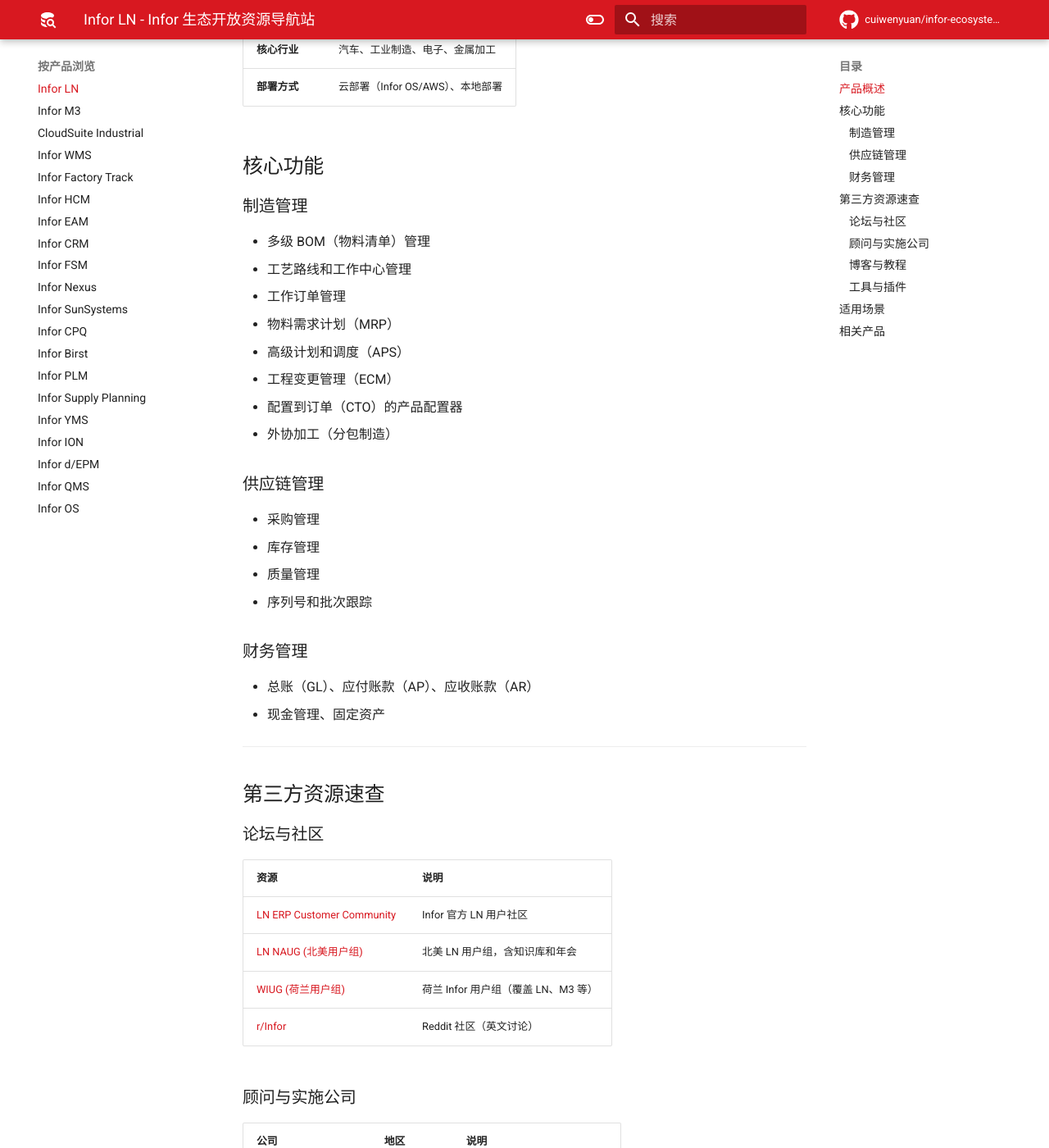
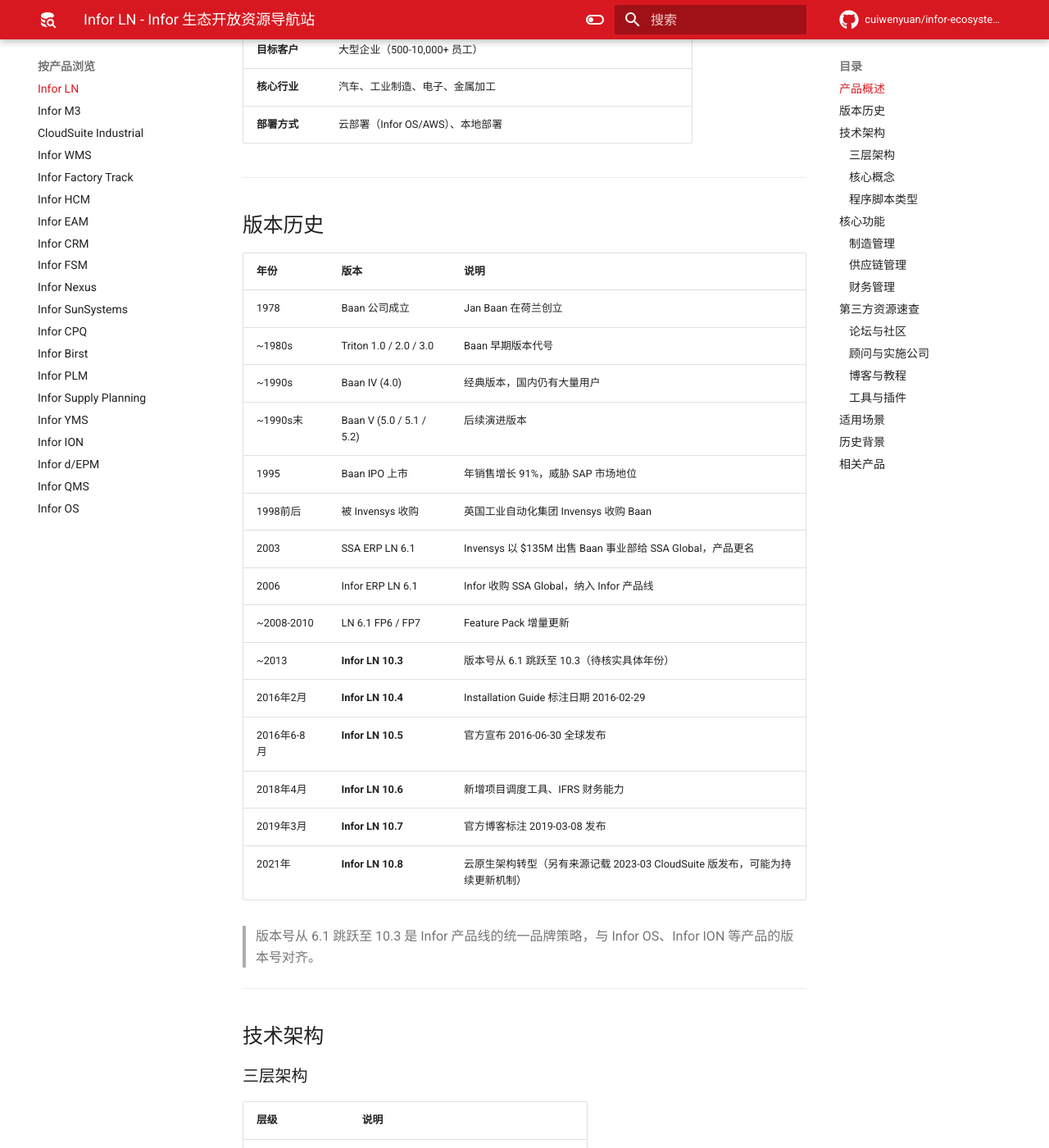
Before and after one commit to cuiwenyuan/infor-ecosystem-open-resources, an MkDocs documentation site: the page built from docs/by-product/ln.md, in a window 1280 px wide and 1400 px high, scrolled down 540 px. Shown: the whole window at 82% size. Built offline with MkDocs 1.6.1 and Material for MkDocs 9.7.7, drawn with Linux system fonts in a browser that asks for light colours; comment, search, counter and statistics services are not loaded; some of the changed text lies outside the part shown.

Commit message:
by-product/ln.md 补充版本历史和技术架构章节（Baan→SSA→Infor 完整演进时间线、三层架构、Package/Module 概念）

```diff
--- a/docs/by-product/ln.md
+++ b/docs/by-product/ln.md
@@ -14,10 +14,61 @@
 | 项目 | 说明 |
 |------|------|
 | **产品类型** | ERP 系统 |
-| **前身** | Baan IV / Baan 5c / Baan LN |
+| **前身** | Baan IV / Baan 5c / SSA ERP LN 6.1 |
+| **历史名称** | Baan IV → Baan V → SSA ERP LN 6.1 → Infor ERP LN 6.1 → Infor LN 10.x |
 | **目标客户** | 大型企业（500-10,000+ 员工） |
 | **核心行业** | 汽车、工业制造、电子、金属加工 |
 | **部署方式** | 云部署（Infor OS/AWS）、本地部署 |
+
+---
+
+## 版本历史
+
+| 年份 | 版本 | 说明 |
+|------|------|------|
+| 1978 | Baan 公司成立 | Jan Baan 在荷兰创立 |
+| ~1980s | Triton 1.0 / 2.0 / 3.0 | Baan 早期版本代号 |
+| ~1990s | Baan IV (4.0) | 经典版本，国内仍有大量用户 |
+| ~1990s末 | Baan V (5.0 / 5.1 / 5.2) | 后续演进版本 |
+| 1995 | Baan IPO 上市 | 年销售增长 91%，威胁 SAP 市场地位 |
+| 1998前后 | 被 Invensys 收购 | 英国工业自动化集团 Invensys 收购 Baan |
+| 2003 | SSA ERP LN 6.1 | Invensys 以 $135M 出售 Baan 事业部给 SSA Global，产品更名 |
+| 2006 | Infor ERP LN 6.1 | Infor 收购 SSA Global，纳入 Infor 产品线 |
+| ~2008-2010 | LN 6.1 FP6 / FP7 | Feature Pack 增量更新 |
+| ~2013 | **Infor LN 10.3** | 版本号从 6.1 跳跃至 10.3（待核实具体年份） |
+| 2016年2月 | **Infor LN 10.4** | Installation Guide 标注日期 2016-02-29 |
+| 2016年6-8月 | **Infor LN 10.5** | 官方宣布 2016-06-30 全球发布 |
+| 2018年4月 | **Infor LN 10.6** | 新增项目调度工具、IFRS 财务能力 |
+| 2019年3月 | **Infor LN 10.7** | 官方博客标注 2019-03-08 发布 |
+| 2021年 | **Infor LN 10.8** | 云原生架构转型（另有来源记载 2023-03 CloudSuite 版发布，可能为持续更新机制） |
+
+> 版本号从 6.1 跳跃至 10.3 是 Infor 产品线的统一品牌策略，与 Infor OS、Infor ION 等产品的版本号对齐。
+
+---
+
+## 技术架构
+
+### 三层架构
+
+| 层级 | 说明 |
+|------|------|
+| **UI 层** | 用户界面驱动，终端用户操作入口 |
+| **VM 层（Bshell）** | 服务端虚拟机层（Baan Shell），处理业务逻辑 |
+| **Database 层** | 数据存储层，支持 SQL Server / Oracle 等 |
+
+### 核心概念
+
+| 概念 | 说明 |
+|------|------|
+| **Package**（2字母） | 功能模块分组，如 `tf`（财务）、`td`（分销）、`tp`（项目）、`cp`（计划）、`wh`（仓库） |
+| **Module**（3字母） | Package 下子功能，如 `tfacp`（应付）、`tfgld`（总账）、`tdsls`（销售）、`tdpur`（采购） |
+| **VRC** | Version-Release-Customer 版本控制框架，支持基础版/更新版/本地化/定制版四层结构 |
+
+### 程序脚本类型
+
+4GL / 4GL Event Sessions / DAL2 / DLL
+
+---
 
 ## 核心功能
 
@@ -98,6 +149,12 @@
 
 ---
 
+## 历史背景
+
+Infor LN 的前身是荷兰 Baan 公司（1978年创立）开发的 Baan ERP，历经 Baan IV、Baan V 等版本。1998年 Baan 被英国 Invensys 收购，2003年 Invensys 将 Baan 事业部以 $135M 出售给 SSA Global，产品更名为 SSA ERP LN 6.1。2006年 Infor 收购 SSA Global，产品纳入 Infor 产品线并更名为 Infor ERP LN，后续演进为当前的 Infor LN 10.x 系列。国内用户习惯将 Infor LN 统称为"Baam"或"LN"。
+
+---
+
 ## 相关产品
 
 - [Infor M3](m3.md) — 流程制造版本
```
Also changed, not shown: other parts of docs/by-product/ln.md (+1 -1 lines), .workbuddy/memory/2026-05-11.md (+19 -0 lines), docs/index.md (+7 -0 lines).
